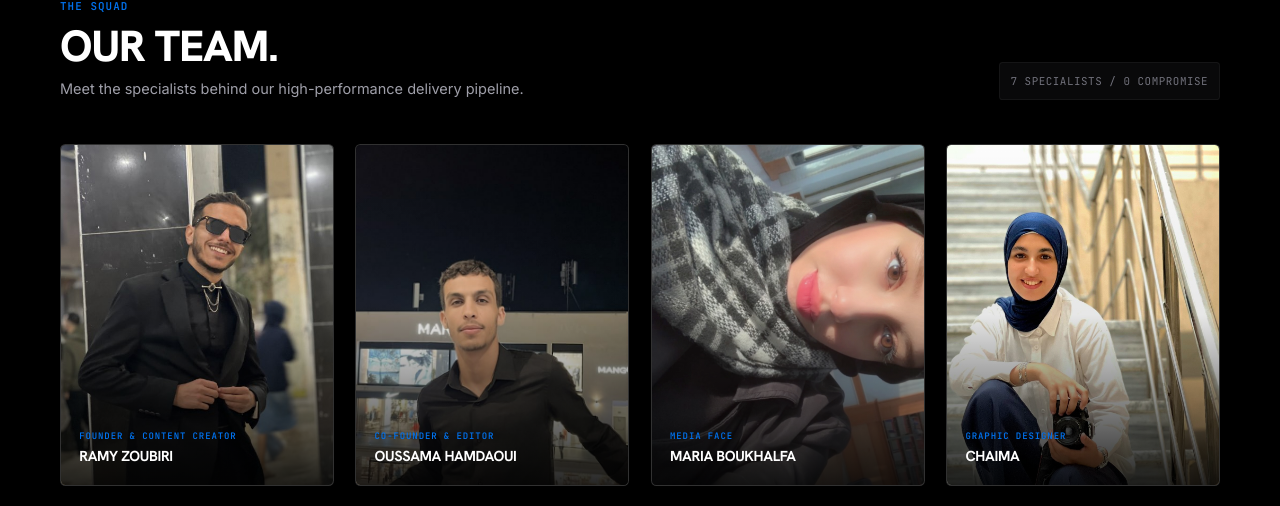
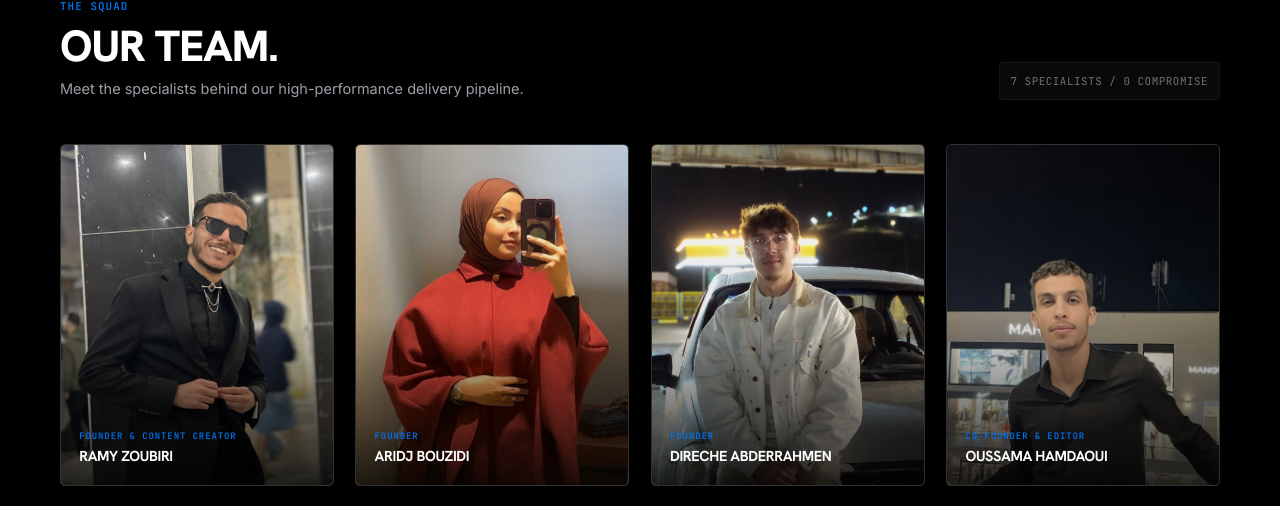
Before and after one commit to aridj89/mmmmmmmmmmmmm, a React (Vite) app: page / in a window 1280 px wide. Shown: the part 1397-1903 px from the top of the page. Built offline with nearby package versions, Linux system fonts and the light colour scheme; grey boxes are pictures that could not be loaded.

Commit message:
Update project files

```diff
--- a/src/data.ts
+++ b/src/data.ts
@@ -7,6 +7,20 @@ export const TEAM_MEMBERS: TeamMember[] = [
     role: 'FONDATEUR & CONTENT CREATOR',
     category: 'LEADERSHIP',
     imageUrl: '/team/Ramy.jpg'
+  },
+  {
+    id: 'aridj-bouzidi',
+    name: 'ARIDJ BOUZIDI',
+    role: 'FONDATRICE',
+    category: 'LEADERSHIP',
+    imageUrl: '/team/aridj.jpg'
+  },
+  {
+    id: 'direche-abderrahmen',
+    name: 'DIRECHE ABDERRAHMEN',
+    role: 'FONDATEUR',
+    category: 'LEADERSHIP',
+    imageUrl: '/team/abdou.jpg'
   },
   {
     id: 'oussama-hamdaoui',
--- a/src/locales/en.json
+++ b/src/locales/en.json
@@ -89,6 +89,8 @@
   },
   "team_roles": {
     "ramy-zoubiri": "FOUNDER & CONTENT CREATOR",
+    "aridj-bouzidi": "FOUNDER",
+    "direche-abderrahmen": "FOUNDER",
     "oussama-hamdaoui": "CO-FOUNDER & EDITOR",
     "maria-boukhalfa": "MEDIA FACE",
     "chaima": "GRAPHIC DESIGNER",
--- a/src/locales/fr.json
+++ b/src/locales/fr.json
@@ -89,6 +89,8 @@
   },
   "team_roles": {
     "ramy-zoubiri": "FONDATEUR & CONTENT CREATOR",
+    "aridj-bouzidi": "FONDATRICE",
+    "direche-abderrahmen": "FONDATEUR",
     "oussama-hamdaoui": "CO-FONDATEUR & ÉDITEUR",
     "maria-boukhalfa": "MEDIA FACE",
     "chaima": "GRAPHIC DESIGNER",
```
